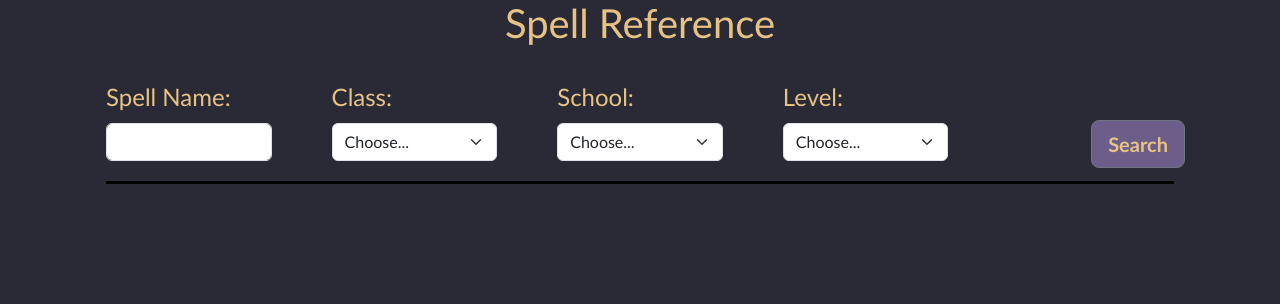
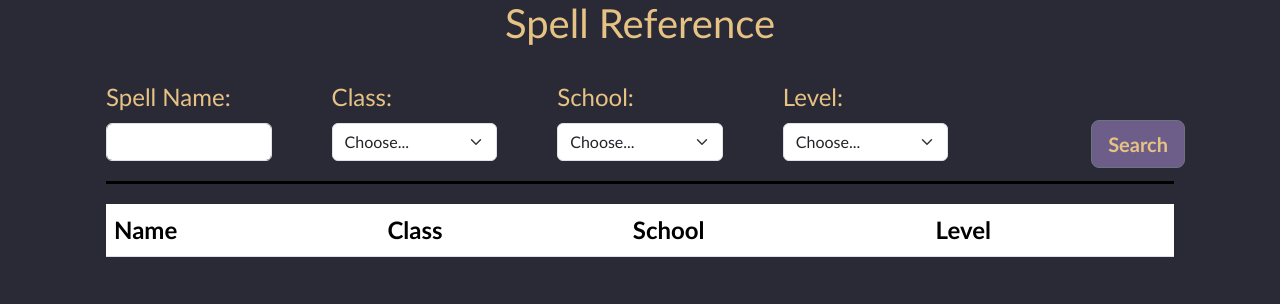
Before and after one commit to Hakurosalix/spellcaster-fullstack, a Flask app: page /spell_reference in a window 1280 px wide. Shown: the part 143-447 px from the top of the page. Run offline with Flask 3, Linux system fonts and the light colour scheme; lists and menus that the app fills with data are empty.

Commit message:
implemented spell reference feature

```diff
--- a/data/data.txt
+++ b/data/data.txt
@@ -18,7 +18,7 @@ CREATE TABLE loadouts (
 # Not manually entered
 TABLE spell_info (
     Name
-    Spell Level
+    Spell_Level
     Concentration
     Ritual
     Range
--- a/run.py
+++ b/run.py
@@ -3,7 +3,7 @@
 
 import os
 
-from flask import Flask, g, json, render_template, request, session, redirect
+from flask import Flask, g, json, render_template, request, session, redirect, jsonify
 from passlib.hash import pbkdf2_sha256
 from db import Database
 
@@ -36,9 +36,27 @@ def about():
     return render_template('about.html')
 
 
-@app.route('/spell_reference')
+@app.route('/spell_reference', methods=['GET', 'POST'])
 def spelllist():
-    return render_template('spell_reference.html')
+    data = None
+    if request.method == 'POST':
+        spell_name = request.form.get('spell_name')
+        spell_class = request.form.get('spell_class')
+        spell_school = request.form.get('spell_school')
+        spell_level = request.form.get('spell_level')
+        if spell_class == "Choose...":
+            spell_class = ""
+        if spell_school == "Choose...":
+            spell_school = ""
+        if spell_level == "Choose...":
+            spell_level = ""
+        print("spell_name: {0}".format(spell_name))
+        print(spell_class)
+        print(spell_school)
+        print(spell_level)
+        data = get_db().get_reference_spells(spell_name, spell_class, spell_school, spell_level)
+
+    return render_template('spell_reference.html', data=data)
 
 
 
--- a/templates/spell_reference.html
+++ b/templates/spell_reference.html
@@ -10,46 +10,46 @@ Spell Reference
 <h1 class="t1 py-4 text-center">Spell Reference</h1>
 
 <div class="container">
-    <form action="/builder2", method="POST">
+    <form action="/spell_reference", method="POST">
         <div class="row align-items-center">
             <div class="col pe-5">
                 <label for="spell_name" class="t1 form-label">Spell Name:</label>
-                <input type="text" class="form-control" id="spell_name">
+                <input type="text" class="form-control" id="spell_name" name="spell_name">
             </div>
             <div class="col pe-5">
-                <label for="class" class="t1 form-label">Class:</label>
-                <select id="class" class="form-select">
+                <label for="spell_class" class="t1 form-label">Class:</label>
+                <select id="spell_class" class="form-select" name="spell_class">
                     <option selected>Choose...</option>
-                    <option value="bard">Bard</option>
-                    <option value="cleric">Cleric</option>
-                    <option value="druid">Druid</option>
-                    <option value="fighter">Fighter</option>
-                    <option value="paladin">Paladin</option>
-                    <option value="ranger">Ranger</option>
-                    <option value="druid">Druid</option>
-                    <option value="rogue">Rogue</option>
-                    <option value="sorcerer">Sorcerer</option>
-                    <option value="warlock">Warlock</option>
-                    <option value="wizard">Wizard</option>
+                    <option value="Bard">Bard</option>
+                    <option value="Cleric">Cleric</option>
+                    <option value="Druid">Druid</option>
+                    <option value="Fighter">Fighter</option>
+                    <option value="Paladin">Paladin</option>
+                    <option value="Ranger">Ranger</option>
+                    <option value="Druid">Druid</option>
+                    <option value="Rogue">Rogue</option>
+                    <option value="Sorcerer">Sorcerer</option>
+                    <option value="Warlock">Warlock</option>
+                    <option value="Wizard">Wizard</option>
                 </select>
             </div>
             <div class="col pe-5">
-                <label for="class" class="t1 form-label">School:</label>
-                <select id="class" class="form-select">
+                <label for="school" class="t1 form-label">School:</label>
+                <select id="school" class="form-select" name="spell_school">
                     <option selected>Choose...</option>
-                    <option value="evocation">Evocation</option>
-                    <option value="conjuration">Conjuration</option>
+                    <option value="Evocation">Evocation</option>
+                    <option value="Conjuration">Conjuration</option>
                     <option value="Abjuration">Abjuration</option>
-                    <option value="transmutation">Transmutation</option>
-                    <option value="enchantment">Enchantment</option>
-                    <option value="necromancy">Necromancy</option>
-                    <option value="divination">Divination</option>
-                    <option value="illusion">Illusion</option>
+                    <option value="Transmutation">Transmutation</option>
+                    <option value="Enchantment">Enchantment</option>
+                    <option value="Necromancy">Necromancy</option>
+                    <option value="Divination">Divination</option>
+                    <option value="Illusion">Illusion</option>
                 </select>
             </div>
             <div class="col pe-5">
-                <label for="class" class="t1 form-label">Level:</label>
-                <select id="class" class="form-select">
+                <label for="level" class="t1 form-label">Level:</label>
+                <select id="level" class="form-select" name="spell_level">
                     <option selected>Choose...</option>
                     <option value="0">0</option>
                     <option value="1">1</option>
@@ -70,6 +70,37 @@ Spell Reference
     </form>
     <hr class="hr">
 
+    <table class="table">
+        <thead>
+            <tr>
+              <th scope="col">Name</th>
+              <th scope="col">Class</th>
+              <th scope="col">School</th>
+              <th scope="col">Level</th>
+            </tr>
+          </thead>
+        <tbody>
+            {% if data %}
+                {% for spell in data %}
+                <tr>
+                    <td>
+                        {{ spell.Name }}
+                    </td>
+                    <td>
+                        {{ spell.Classes }}
+                    </td>
+                    <td>
+                        {{ spell.School }}
+                    </td>
+                    <td>
+                        {{ spell.Level }}
+                    </td>
+                </tr>
+                {% endfor %}
+            {% endif %}
+        </tbody>
+    </table>
+
 </div>
 
 {% endblock %}
```
Also changed, not shown: db.py (+18 -0 lines), templates/run.py (deleted, +0 -96 lines).
